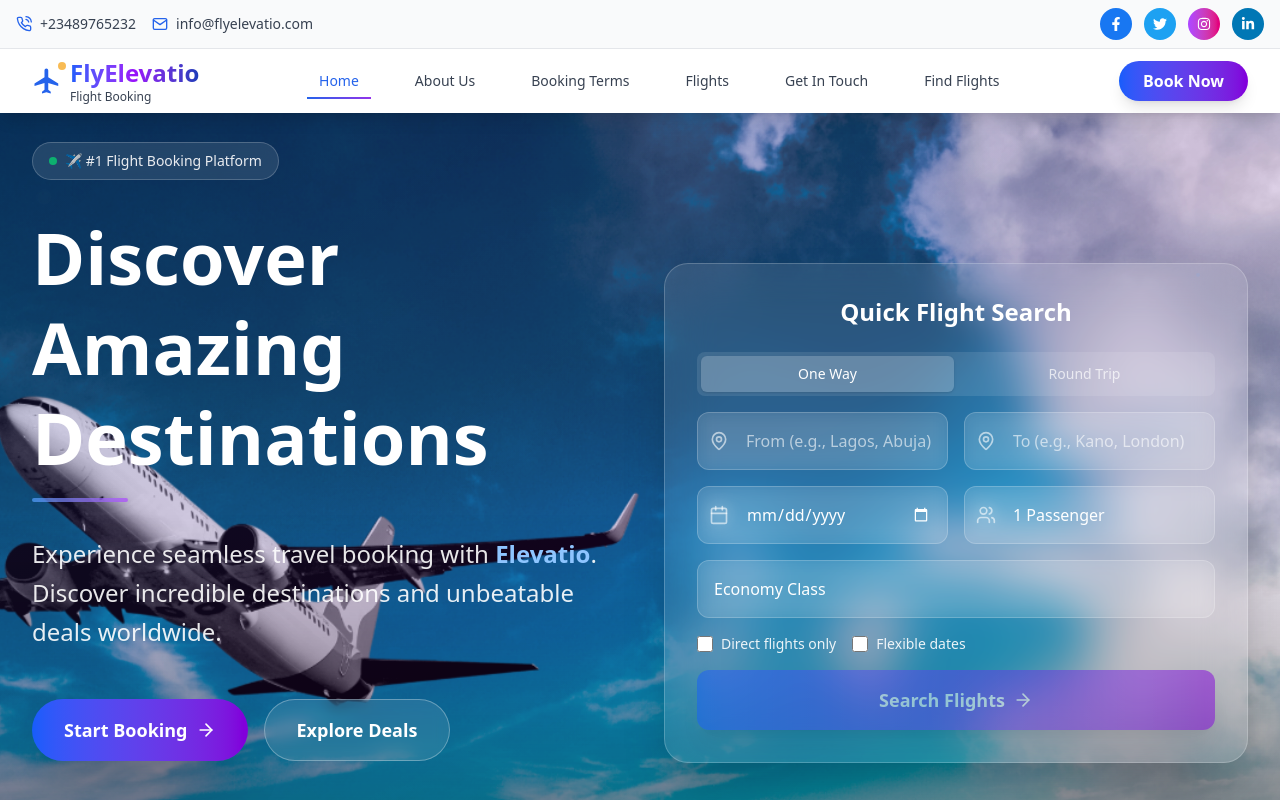
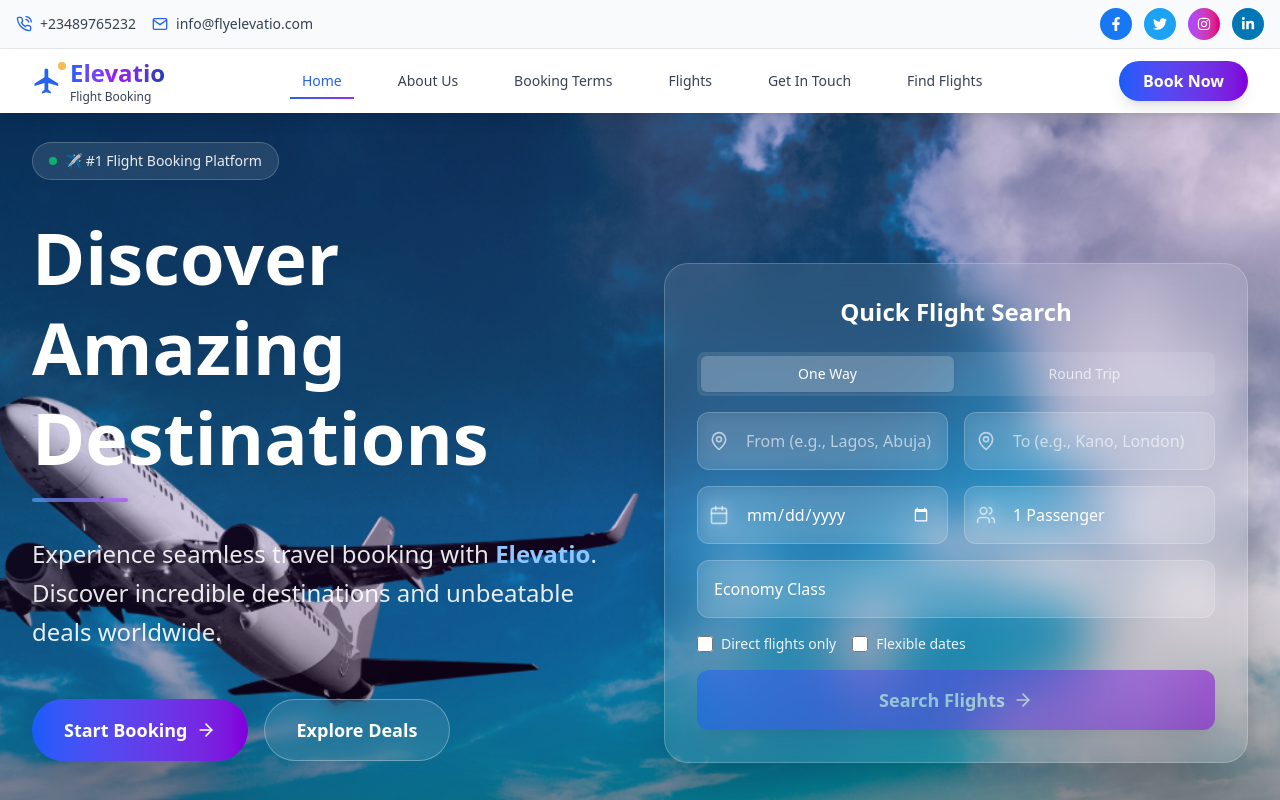
Before and after one commit to Elevatio-tech/elevatio-flight-client, a React (Vite) app: page / in a window 1280 px wide. Shown: the top 800 px of the page. Built offline with nearby package versions, Linux system fonts and the light colour scheme.

Commit message:
rename elevatio

```diff
--- a/src/components/Footer/Footer.jsx
+++ b/src/components/Footer/Footer.jsx
@@ -78,7 +78,7 @@ const Footer = () => {
               <div className="bg-gradient-to-r from-blue-500 to-purple-600 p-2 rounded-lg">
                 <Plane className="h-6 w-6 text-white" />
               </div>
-              <span className="text-xl font-bold">FLYELEVATIO</span>
+              <span className="text-xl font-bold">ELEVATIO</span>
             </div>
             <p className="text-gray-300 mb-4 max-w-md">
               Your gateway to seamless flight booking. Compare prices, book flights,
@@ -87,7 +87,7 @@ const Footer = () => {
             <div className="space-y-2 mb-6">
               <div className="flex items-center space-x-2 text-sm text-gray-300">
                 <Mail className="h-4 w-4" />
-                <span>support@elevatio.com</span>
+                <span>support@flyelevatio.com</span>
               </div>
               <div className="flex items-center space-x-2 text-sm text-gray-300">
                 <Phone className="h-4 w-4" />
--- a/src/components/Navbar/Header.jsx
+++ b/src/components/Navbar/Header.jsx
@@ -273,7 +273,7 @@ function Header() {
             </div>
             <div className="flex flex-col">
               <span className="text-xl sm:text-2xl font-bold bg-gradient-to-r from-blue-600 via-purple-600 to-blue-800 bg-clip-text text-transparent">
-                FlyElevatio
+                Elevatio
               </span>
               <span className="text-xs hidden sm:block" style={{ color: themeColors.neutral.text }}>
                 Flight Booking
```
